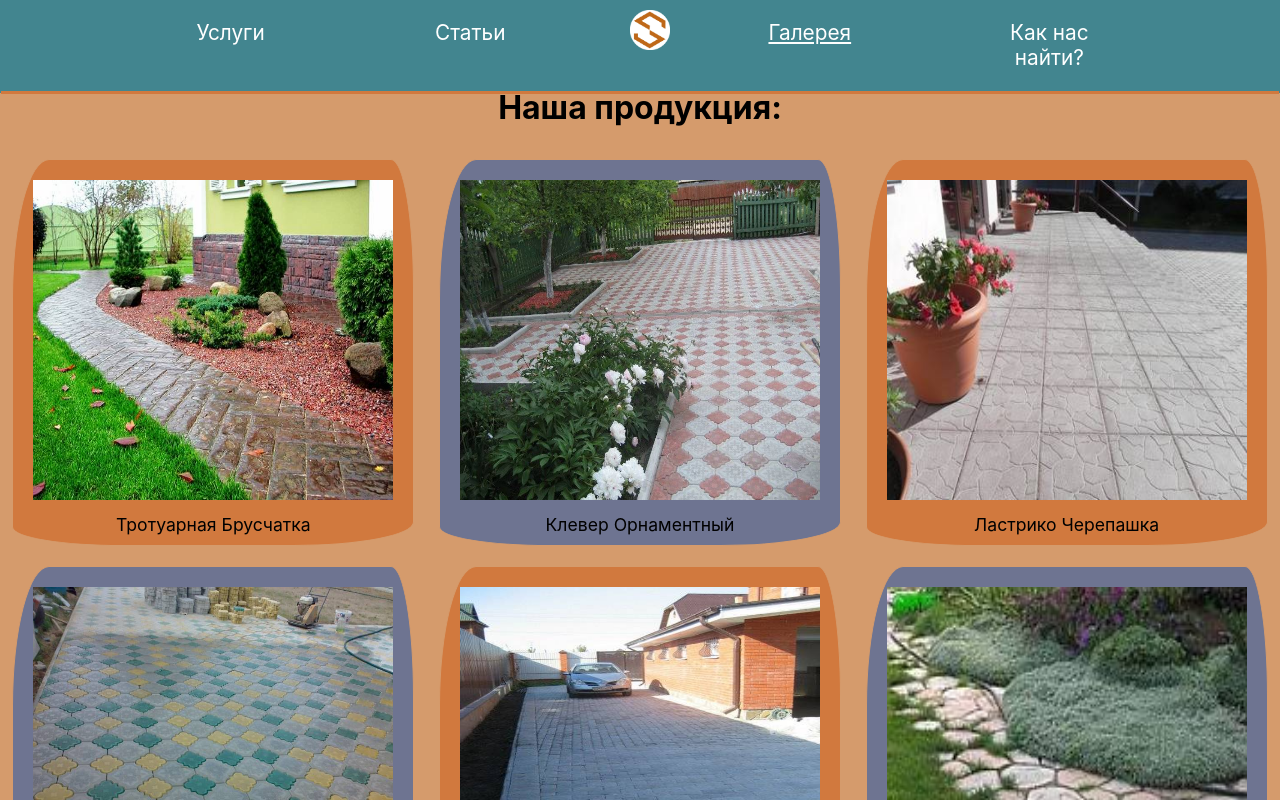
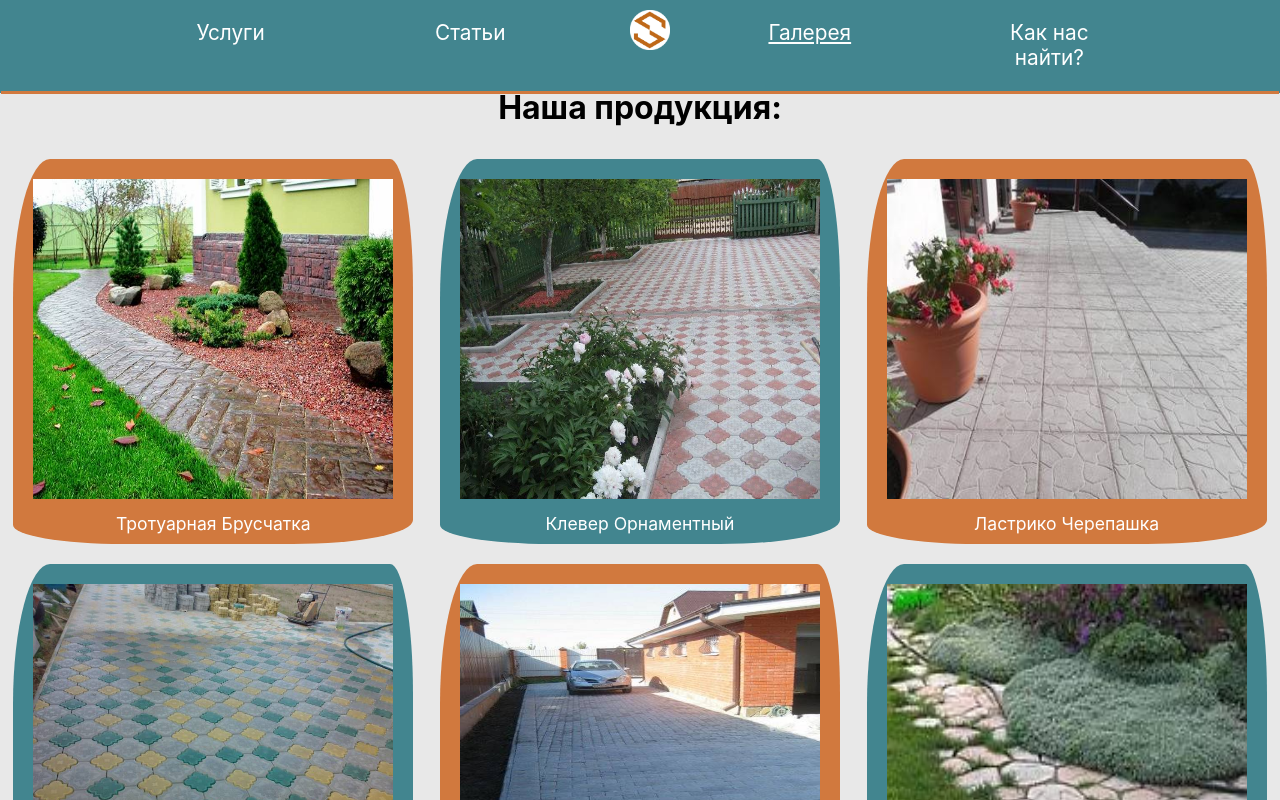
Before and after one commit to moskalevNick/plitStroy, a Next.js app: page /gallery in a window 1280 px wide. Shown: the top 800 px of the page. Built offline with nearby package versions, Linux system fonts and the light colour scheme.

Commit message:
small fixes

```diff
--- a/components/ArticleModule/ArticleModule.tsx
+++ b/components/ArticleModule/ArticleModule.tsx
@@ -31,7 +31,7 @@ const ArticleModule: React.FC = () => {
             style={
               active === i && contentRefs.current.length
                 ? { maxHeight: `${selectedHeight}px` }
-                : { maxHeight: '410px' }
+                : { maxHeight: '33.3rem' }
             }
           >
             <StyledTitleArticle>{article.title}</StyledTitleArticle>
--- a/components/GalleryModule/StyledGalleryModule.ts
+++ b/components/GalleryModule/StyledGalleryModule.ts
@@ -4,7 +4,7 @@ export const StyledContainer = styled.div`
   display: flex;
   flex-wrap: wrap;
   justify-content: space-around;
-  background-color: ${({ theme }) => theme.colors.dust};
+  background-color: ${({ theme }) => theme.colors.whiteGrey};
   padding-top: 30px;
 
   ${({ theme }) => theme.media.tablet} {
@@ -18,13 +18,13 @@ export const StyledHeader = styled.h1`
 `;
 
 export const StyledCard = styled.div`
+  color: ${({ theme }) => theme.colors.white};
   margin: 10px 10px;
-  border: solid 1px #d59b6c;
   border-top-left-radius: 37px 140px;
   border-top-right-radius: 23px 130px;
   border-bottom-left-radius: 110px 19px;
   border-bottom-right-radius: 120px 24px;
-  background-color: ${({ theme }) => theme.colors.grey};
+  background-color: ${({ theme }) => theme.colors.darkBlue};
 
   :hover {
     transform: translateY(-10px) rotate(1deg);
--- a/components/ProductsCarousel/StyledProductsCarousel.ts
+++ b/components/ProductsCarousel/StyledProductsCarousel.ts
@@ -18,7 +18,7 @@ export const StyledContainer = styled.div`
   animation: color 9s infinite linear;
   @keyframes color {
     0% {
-      background-color: ${({ theme }) => theme.colors.darkBlue};
+      background-color: ${({ theme }) => theme.colors.grey};
     }
     25% {
       background-color: ${({ theme }) => theme.colors.orange};
```
